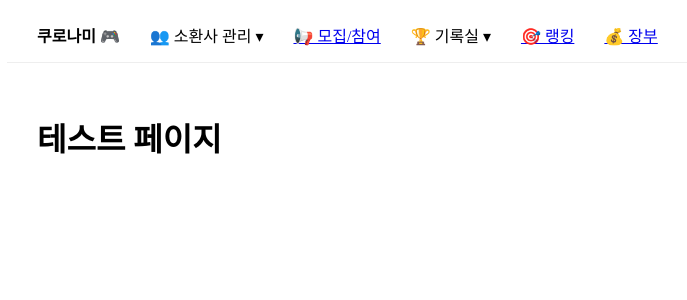
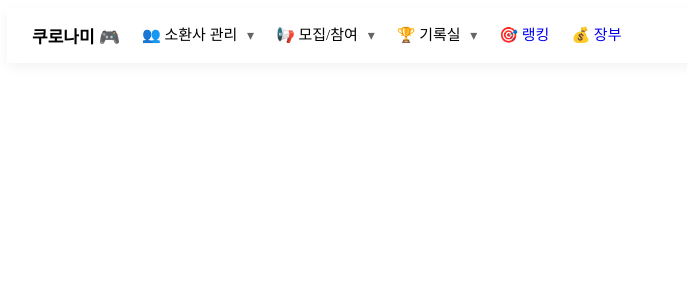
Before and after one commit to yoona0321/kuronami-dashboard, a Next.js app: page /lol in a window 1280 px wide. Shown: the top 300 px of the page, without its empty margins (1-688 px from the left). Built offline with nearby package versions, Linux system fonts and the light colour scheme.

Commit message:
lol page upgrade

```diff
--- a/pages/lol.js
+++ b/pages/lol.js
@@ -1,16 +1,170 @@
-import Navbar from "../components/Navbar";
+import Link from "next/link";
+import { useState, useEffect } from "react";
 
-export default function Lol() {
+export default function Navbar() {
+  const [openMenu, setOpenMenu] = useState(null);
+
+  useEffect(() => {
+    const handleClick = () => setOpenMenu(null);
+    window.addEventListener("click", handleClick);
+    return () => window.removeEventListener("click", handleClick);
+  }, []);
+
+  const toggleMenu = (e, menu) => {
+    e.stopPropagation();
+    setOpenMenu(openMenu === menu ? null : menu);
+  };
+
+  const menuTextStyle = {
+    cursor: "pointer",
+    fontSize: "15px",
+    position: "relative",
+    paddingBottom: "4px",
+    transition: "color 0.2s ease"
+  };
+
+  const underlineStyle = {
+    position: "absolute",
+    bottom: 0,
+    left: 0,
+    height: "2px",
+    width: "0%",
+    background: "#6366f1",
+    transition: "width 0.3s ease"
+  };
+
+  const dropdownStyle = {
+    position: "absolute",
+    top: "45px",
+    left: 0,
+    background: "white",
+    borderRadius: "12px",
+    boxShadow: "0 10px 25px rgba(0,0,0,0.1)",
+    padding: "8px",
+    minWidth: "170px",
+    display: "flex",
+    flexDirection: "column"
+  };
+
+  const itemStyle = {
+    padding: "10px",
+    textDecoration: "none",
+    color: "#333",
+    borderRadius: "8px"
+  };
+
+  const arrowStyle = {
+    fontSize: "14px",
+    marginLeft: "6px",
+    opacity: 0.6
+  };
+
+  const handleMenuHover = (e) => {
+    e.currentTarget.style.color = "#6366f1";
+    e.currentTarget.querySelector(".underline").style.width = "100%";
+  };
+
+  const handleMenuLeave = (e) => {
+    e.currentTarget.style.color = "#333";
+    e.currentTarget.querySelector(".underline").style.width = "0%";
+  };
+
   return (
-    <div>
+    <div style={{
+      display: "flex",
+      gap: "22px",
+      padding: "15px 25px",
+      background: "white",
+      boxShadow: "0 4px 12px rgba(0,0,0,0.05)"
+    }}>
 
-      {/* 🔥 메뉴바 */}
-      <Navbar />
+      <div style={{ fontWeight: "bold", fontSize: "17px" }}>
+        쿠로나미 🎮
+      </div>
 
-      {/* 🔥 기존 내용 */}
-      <div style={{ padding: "30px" }}>
-        <h1>테스트 페이지</h1>
+      {/* 👥 소환사 관리 */}
+      <div style={{ position: "relative" }}>
+        <div
+          onClick={(e) => toggleMenu(e, "member")}
+          style={menuTextStyle}
+          onMouseEnter={handleMenuHover}
+          onMouseLeave={handleMenuLeave}
+        >
+          👥 소환사 관리 <span style={arrowStyle}>▾</span>
+          <div className="underline" style={underlineStyle}></div>
+        </div>
+
+        {openMenu === "member" && (
+          <div style={dropdownStyle}>
+            <Link href="/lol" style={itemStyle}>🎮 리그오브레전드</Link>
+            <Link href="/valo" style={itemStyle}>🔫 발로란트</Link>
+          </div>
+        )}
       </div>
+
+      {/* 📢 모집/참여 */}
+      <div style={{ position: "relative" }}>
+        <div
+          onClick={(e) => toggleMenu(e, "apply")}
+          style={menuTextStyle}
+          onMouseEnter={handleMenuHover}
+          onMouseLeave={handleMenuLeave}
+        >
+          📢 모집/참여 <span style={arrowStyle}>▾</span>
+          <div className="underline" style={underlineStyle}></div>
+        </div>
+
+        {openMenu === "apply" && (
+          <div style={dropdownStyle}>
+            <Link href="/apply" style={itemStyle}>📌 내전 모집/참여</Link>
+          </div>
+        )}
+      </div>
+
+      {/* 🏆 기록실 */}
+      <div style={{ position: "relative" }}>
+        <div
+          onClick={(e) => toggleMenu(e, "record")}
+          style={menuTextStyle}
+          onMouseEnter={handleMenuHover}
+          onMouseLeave={handleMenuLeave}
+        >
+          🏆 기록실 <span style={arrowStyle}>▾</span>
+          <div className="underline" style={underlineStyle}></div>
+        </div>
+
+        {openMenu === "record" && (
+          <div style={dropdownStyle}>
+            <Link href="/lol-record" style={itemStyle}>📊 롤 내전 기록</Link>
+            <Link href="/valo-record" style={itemStyle}>📊 발로 내전 기록</Link>
+            <Link href="/ranking-all" style={itemStyle}>🥇 통합 랭킹</Link>
+          </div>
+        )}
+      </div>
+
+      {/* 🎯 랭킹 */}
+      <Link href="/ranking" style={{ textDecoration: "none" }}>
+        <div
+          style={menuTextStyle}
+          onMouseEnter={handleMenuHover}
+          onMouseLeave={handleMenuLeave}
+        >
+          🎯 랭킹
+          <div className="underline" style={underlineStyle}></div>
+        </div>
+      </Link>
+
+      {/* 💰 장부 */}
+      <Link href="/finance" style={{ textDecoration: "none" }}>
+        <div
+          style={menuTextStyle}
+          onMouseEnter={handleMenuHover}
+          onMouseLeave={handleMenuLeave}
+        >
+          💰 장부
+          <div className="underline" style={underlineStyle}></div>
+        </div>
+      </Link>
 
     </div>
   );
```
